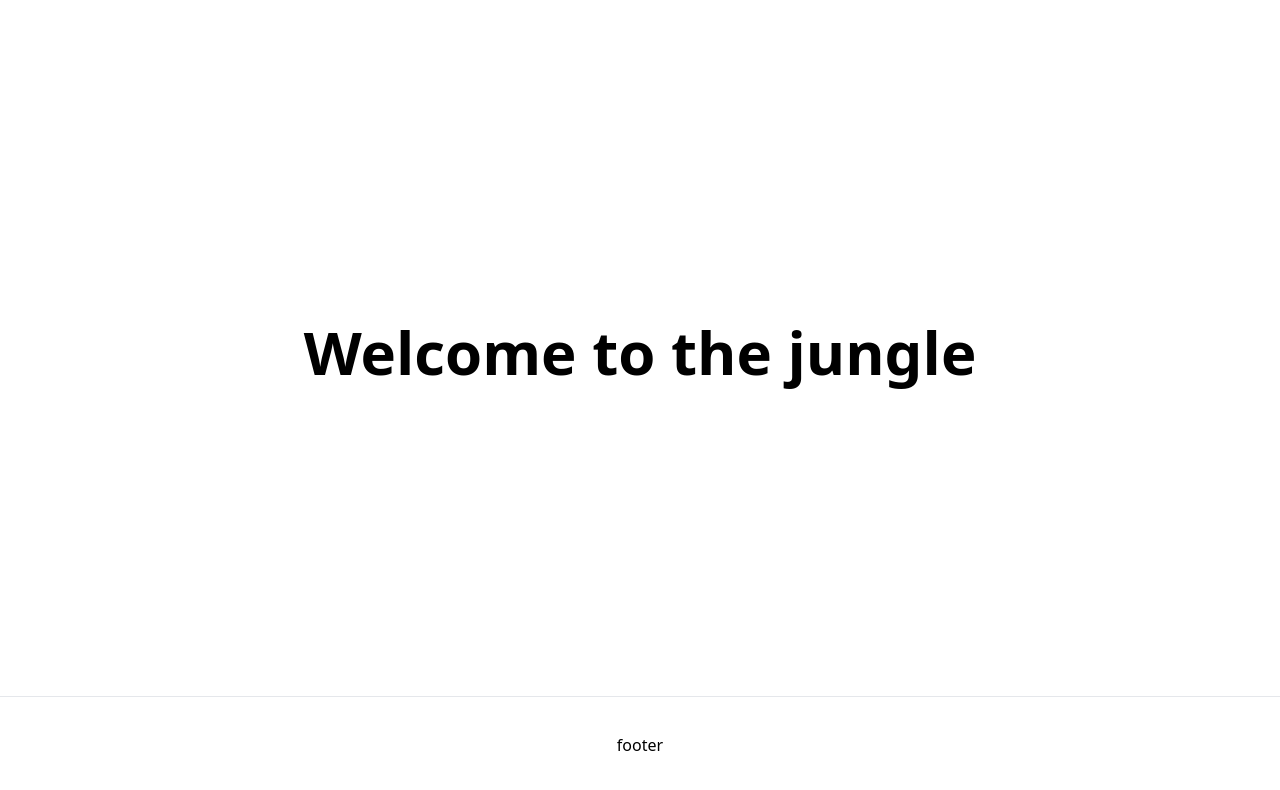
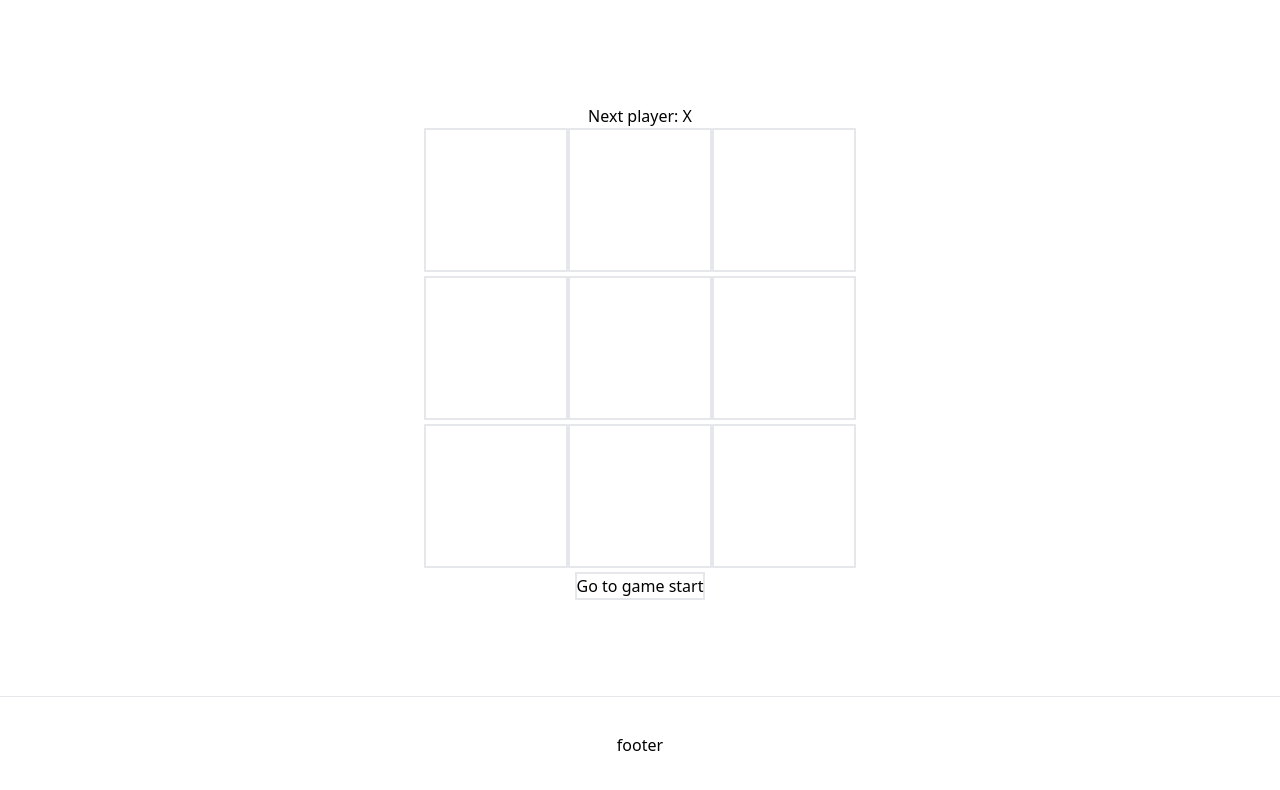
Before and after one commit to adiguno/node_app, a Next.js app in the folder with-tailwindcss-app/: page / in a window 1280 px wide. Shown: the top 790 px of the page. Built offline with nearby package versions, Linux system fonts and the light colour scheme.

Commit message:
basic game

```diff
--- a/with-tailwindcss-app/pages/index.tsx
+++ b/with-tailwindcss-app/pages/index.tsx
@@ -1,7 +1,111 @@
 import type { NextPage } from "next";
 import Head from "next/head";
 import Image from "next/image";
+import { EventHandler, useState } from "react";
+type SquareType = {
+  value: string;
+  onSquareClick: any;
+};
+function Square(props: SquareType) {
+  return (
+    <button className="border-2 h-36 w-36" onClick={props.onSquareClick}>
+      {props.value}
+      {/* {value} */}
+    </button>
+  );
+}
 
+export function Board(props: { xIsNext: boolean; squares: string[]; onPlay: Function }) {
+  // state lifed from square
+  // when this state/prop to the child change, it and the child re-renders
+  // const [squares, setSquares] = useState(Array(9).fill(""));
+  // const [xIsNext, setXIsNext] = useState(true);
+
+  function handleClick(i: number) {
+    if (props.squares[i] || calculateWinner(props.squares)) return;
+    const nextSquares = props.squares.slice();
+    // nextSquares[i] = "X";
+    if (props.xIsNext) {
+      nextSquares[i] = "X";
+    } else {
+      nextSquares[i] = "O";
+    }
+    // setSquares(nextSquares);
+    // setXIsNext(!xIsNext);
+    props.onPlay(nextSquares);
+  }
+
+  const winner = calculateWinner(props.squares);
+  console.log("feels like this is run every state change");
+  let status;
+  if (winner) {
+    status = "Winner: " + winner;
+  } else {
+    status = "Next player: " + (props.xIsNext ? "X" : "O");
+  }
+
+  return (
+    <>
+      <div className="status">{status}</div>
+
+      <div className="board-row">
+        <Square value={props.squares[0]} onSquareClick={() => handleClick(0)} />
+        <Square value={props.squares[1]} onSquareClick={() => handleClick(1)} />
+        <Square value={props.squares[2]} onSquareClick={() => handleClick(2)} />
+      </div>
+      <div className="board-row">
+        <Square value={props.squares[3]} onSquareClick={() => handleClick(3)} />
+        <Square value={props.squares[4]} onSquareClick={() => handleClick(4)} />
+        <Square value={props.squares[5]} onSquareClick={() => handleClick(5)} />
+      </div>
+      <div className="board-row">
+        <Square value={props.squares[6]} onSquareClick={() => handleClick(6)} />
+        <Square value={props.squares[7]} onSquareClick={() => handleClick(7)} />
+        <Square value={props.squares[8]} onSquareClick={() => handleClick(8)} />
+      </div>
+    </>
+  );
+}
+export function Game() {
+  const [xIsNext, setXIsNext] = useState(true);
+  const [history, setHistory] = useState([Array(9).fill(null)]);
+  const currentSquares = history[history.length - 1];
+
+  function handlePlay(nextSquares: string[]) {
+    setHistory([...history, nextSquares]);
+    setXIsNext(!xIsNext);
+  }
+
+  function jumpTo(nextMove: number) {
+    // TODO
+  }
+  const moves = history.map((_, move) => {
+    let description;
+    if (move > 0) {
+      description = "Go to move #" + move;
+    } else {
+      description = "Go to game start";
+    }
+    return (
+      <li>
+        <button className="border-2" onClick={() => jumpTo(move)}>
+          {description}
+        </button>
+      </li>
+    );
+  });
+
+  return (
+    <div className="game">
+      <div className="game-board">
+        <Board xIsNext={xIsNext} squares={currentSquares} onPlay={handlePlay} />
+      </div>
+      <div className="game-info">
+        <ol>{moves}</ol>
+      </div>
+    </div>
+  );
+}
 const Home: NextPage = () => {
   return (
     <div className="flex min-h-screen flex-col items-center justify-center py-2">
@@ -11,7 +115,7 @@ const Home: NextPage = () => {
       </Head>
 
       <main className="flex w-full flex-1 flex-col items-center justify-center px-20 text-center">
-        <h1 className="text-6xl font-bold">Welcome to the jungle</h1>
+        <Game />
       </main>
 
       <footer className="flex h-24 w-full items-center justify-center border-t">footer</footer>
@@ -20,3 +124,23 @@ const Home: NextPage = () => {
 };
 
 export default Home;
+
+function calculateWinner(squares: any[]) {
+  const lines = [
+    [0, 1, 2],
+    [3, 4, 5],
+    [6, 7, 8],
+    [0, 3, 6],
+    [1, 4, 7],
+    [2, 5, 8],
+    [0, 4, 8],
+    [2, 4, 6],
+  ];
+  for (let i = 0; i < lines.length; i++) {
+    const [a, b, c] = lines[i];
+    if (squares[a] && squares[a] === squares[b] && squares[a] === squares[c]) {
+      return squares[a];
+    }
+  }
+  return null;
+}
```
